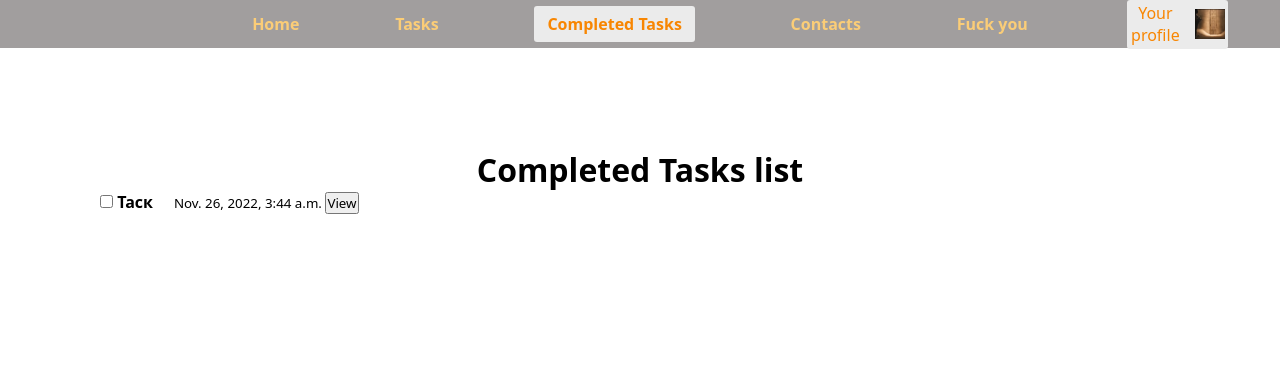
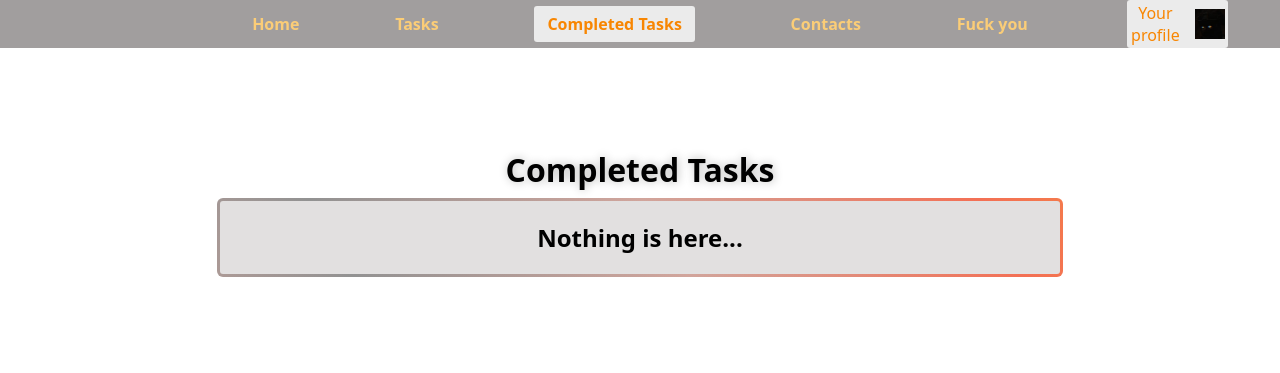
Before and after one commit to TimAny-W/shizohrenya, a Django app: page /tasks/task-list-completed in a window 1280 px wide. Shown: the top 373 px of the page. Run offline with Django 4.2, Linux system fonts and the light colour scheme; a user stored in the database is signed in; data comes from the database, SQL or seed files in the repository; tables that the repository leaves empty hold one stand-in row (values such as "Sample post").

Commit message:
Add files via upload

```diff
--- a/shizohrenya/tasks/static/tasks/css/base.css
+++ b/shizohrenya/tasks/static/tasks/css/base.css
@@ -45,18 +45,17 @@
 }
 
 .user {
-    height: 35px;
+    height: 34px;
     width: 75px;
     display: flex;
     justify-content: center;
     align-items: center;
-    font-weight: 200px;
+    font-weight: 300px;
     font-size: 16px;
     background-color: rgb(235, 235, 235);
     color:rgb(248, 134, 2);
     border-radius: 3px;
     padding: 7px 13px;
-    margin: 5px;
 
 }
 
@@ -68,4 +67,8 @@
     margin-top: 5px;
 }
 
+.avatar img {
+    width: 30px;
+}
+
 a {text-decoration: none;}
--- a/shizohrenya/tasks/static/tasks/css/home.css
+++ b/shizohrenya/tasks/static/tasks/css/home.css
@@ -20,7 +20,6 @@
 
 .title {
     width: 100%;
-
 }
 
 
--- a/shizohrenya/tasks/static/tasks/css/task_list_completed.css
+++ b/shizohrenya/tasks/static/tasks/css/task_list_completed.css
@@ -5,11 +5,79 @@
     padding: 7px 13px;
 }
 
-h2, h1 {
-    text-align: center;
-    margin-top: 10px;
+
+main {
+    display: flex;
+    justify-content: center;
+    flex-wrap: wrap;
 }
 
-.task-list {
-    margin: 100px;
+
+.title {
+    margin-top: 100px;
+    margin-bottom: 10px;
+    width: 100%;
+    text-align: center;
+    text-align: center;
+    text-shadow: rgb(186, 186, 185) 1px 0 10px;
 }
+
+
+.tasks-list {
+    padding: 20px;
+    height: auto;
+    margin-bottom: 100px;
+    margin-left: 100px;
+    margin-right: 100px;
+    width: 800px;
+    border-radius: 10px;
+    display: flex;
+    justify-content: center;
+}
+
+
+
+
+
+#box {
+    display: flex;
+    align-items: center;
+    justify-content: center;
+    width: 400px;
+    height: 200px;
+    color: white;
+    font-family: 'Raleway';
+    font-size: 2.5rem;
+  }
+.gradient-border {
+--borderWidth: 3px;
+background: #e2e0e0;
+position: relative;
+border-radius: var(--borderWidth);
+}
+.gradient-border:after {
+content: '';
+position: absolute;
+top: calc(-1 * var(--borderWidth));
+left: calc(-1 * var(--borderWidth));
+height: calc(100% + var(--borderWidth) * 2);
+width: calc(100% + var(--borderWidth) * 2);
+background: linear-gradient(60deg, rgb(251, 205, 119), #f79533, #f37055, #d1a59c, #929292, #d1a59c, #f37055, #f79533, rgb(251, 205, 119));
+border-radius: calc(2 * var(--borderWidth));
+z-index: -1;
+animation: animatedgradient 3s ease alternate infinite;
+background-size: 300% 300%;
+}
+
+
+@keyframes animatedgradient {
+    0% {
+        background-position: 0% 50%;
+    }
+    50% {
+        background-position: 100% 50%;
+    }
+    100% {
+        background-position: 0% 50%;
+    }
+}
--- /dev/null
+++ b/shizohrenya/tasks/static/tasks/js/tasks.js
@@ -0,0 +1,3 @@
+function newdiv(a) {
+    task
+}
--- a/shizohrenya/tasks/templates/tasks/task_confirm_complete.html
+++ b/shizohrenya/tasks/templates/tasks/task_confirm_complete.html
@@ -3,9 +3,7 @@
 {% block title %}
 Delete shit
 {% endblock %}
-{% block body %}
-    <a href="{% url 'tasks' %}">Come back</a>
-    <a href="https://github.com/TimAny-W/shizohrenya">Contacts</a>
+{% block content %}
     <form method="post" action="">
         {% csrf_token %}
         {{ task.text }}
--- a/shizohrenya/tasks/templates/tasks/task_list_completed.html
+++ b/shizohrenya/tasks/templates/tasks/task_list_completed.html
@@ -8,29 +8,40 @@
 
 {% block links %}
     <link rel="stylesheet" href="{% static 'tasks/css/task_list_completed.css' %}">
-
-    </style>
 {% endblock %}
 
 {% block content %}
     <div class="task-list list-group w-auto">
-            <h1>Completed Tasks list</h1>
-            {% for task in list %}
-                <label class="list-group-item d-flex gap-3">
-                    <input class="form-check-input flex-shrink-0" type="checkbox" value="" style="font-size: 1.375em;">
-                    <span class="pt-1 form-checked-content">
-                      <strong>{{task.title}}</strong>
-                      <small class="d-block text-muted">
-                        <svg class="bi me-1" width="1em" height="1em"><use xlink:href="#calendar-event"></use></svg>
-                        {{task.creating_date}}
-                      </small>
-                    </span>
-                    <span>
-                        <td><a href="{% url 'task' pk=task.id %}"><button type="button" class="btn btn-outline-primary me-2">View</button></a></td>
-                    </span>
-
-                </label>
-
+            <div class="title"><h1>Completed Tasks</h1></div>
+            <div class="tasks-list gradient-border">
+            {% for task in object_list %}
+                <div class="overtask">
+                    <div class="task">
+                    {% if not task.is_completed %}
+                              <div class="status-icon"></div>
+                              <div class="task-content">
+                                  <p><strong>{{task.title}}</strong></p>
+                                  <p>{{ task.text }}</p>
+                              </div>
+                              <div class="buttons">
+                                  <td><a href="{% url 'task-update' pk=task.id %}"><button type="button">Edit</button></a></td>
+                                  <td><a href="{% url 'task-delete' pk=task.id %}"><button type="button">Delete</button></a></td>
+                                  <td><a href="{% url 'task-complete' pk=task.id %}"><button type="button">Complete</button></a></td>
+                              </div>
+                    {% else %}
+                        <div class="status-icon"></div>
+                              <div class="task-content">
+                                  <p><i><s><strong>{{task.title}}</strong></s></i></p>
+                                  <p><i><s>{{task.complete_date}}</s></i></p>
+                              </div>
+                              <div class="buttons">
+                                  <td><a href="{% url 'task-update' pk=task.id %}"><button type="button">Edit</button></a></td>
+                                  <td><a href="{% url 'task-delete' pk=task.id %}"><button type="button">Delete</button></a></td>
+                                  <td><a href="{% url 'task-complete' pk=task.id %}"><button type="button">Complete</button></a></td>
+                              </div>
+                    </div>
+                    {% endif %}
+                </div>
                 {% empty %}
                     <h2>Nothing is here...</h2>
             {% endfor %}
```
Also changed, not shown: shizohrenya/tasks/static/tasks/css/tasks.css (+37 -5 lines), shizohrenya/tasks/templates/tasks/task_list.html (+28 -21 lines), shizohrenya/tasks/static/tasks/img/avatar_example.png.
